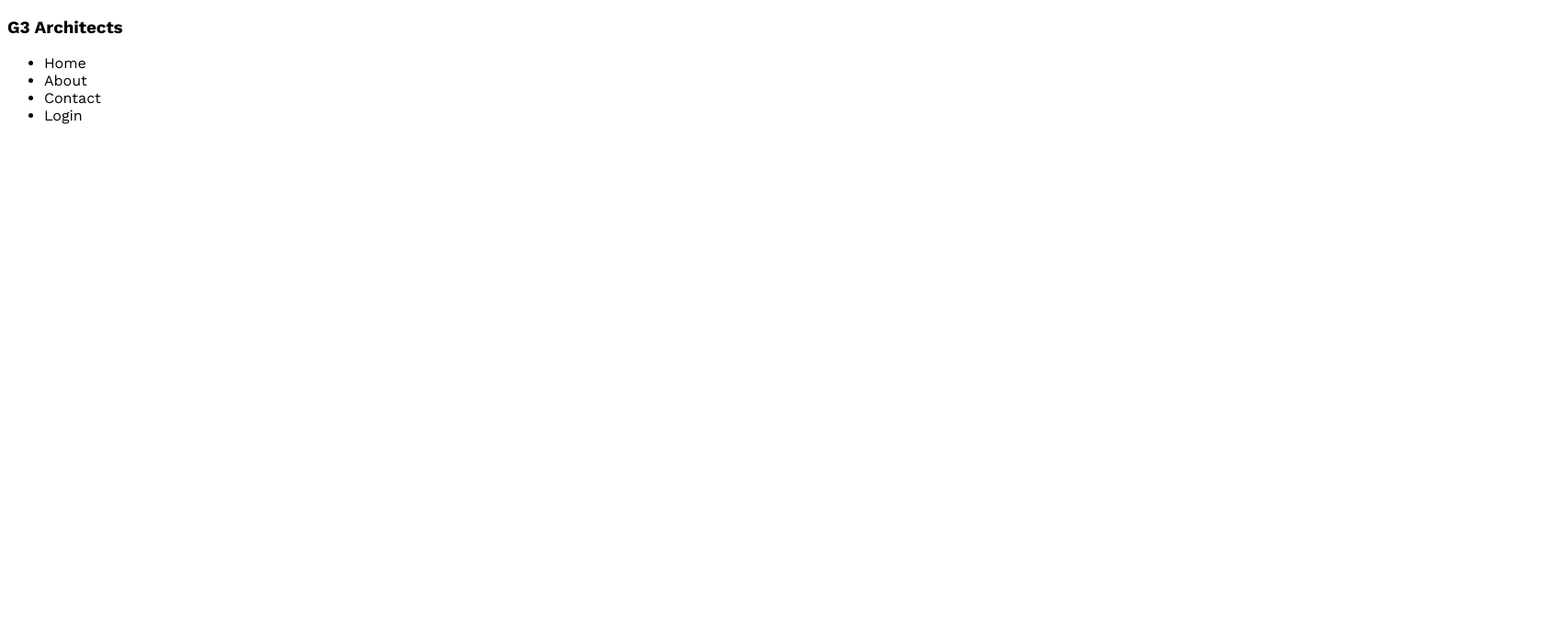
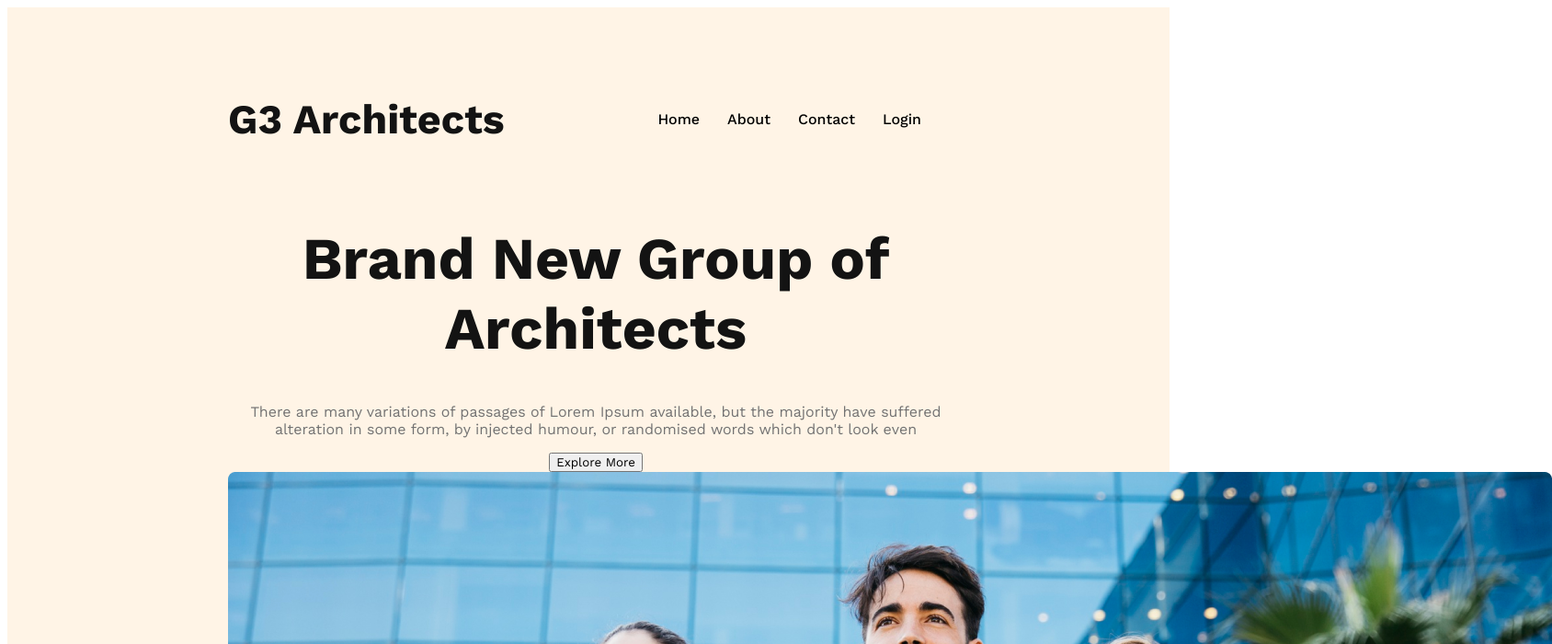
Before and after one commit to MHS676/g3-architect-web, a plain HTML site: page index.html in a window 1280 px wide. Shown: the top 700 px of the page at 92% size, 1688 px wide, since content can reach past the window. Drawn offline with nearby package versions, Linux system fonts and the light colour scheme.

Commit message:
banner content add

```diff
--- a/index.html
+++ b/index.html
@@ -9,7 +9,7 @@
   <body>
     <header>
       <nav>
-        <h3>G3 Architects</h3>
+        <h3 class="nav-title">G3 Architects</h3>
         <ul>
           <li><a href=""></a>Home</li>
           <li><a href=""></a>About</li>
@@ -17,6 +17,18 @@
           <li><a href=""></a>Login</li>
         </ul>
       </nav>
+      <div class="banner">
+        <div class="banner-content">
+          <h1 class="banner-title">Brand New Group of Architects</h1>
+          <p class="banner-description">
+            There are many variations of passages of Lorem Ipsum available, but
+            the majority have suffered alteration in some form, by injected
+            humour, or randomised words which don't look even
+          </p>
+          <button class="btn-primary">Explore More</button>
+        </div>
+        <img src="images/banner.png" alt="" />
+      </div>
     </header>
     <main></main>
     <footer></footer>
--- a/styles/styles.css
+++ b/styles/styles.css
@@ -1,5 +1,60 @@
+/* Work sans font from google font */
 @import url("https://fonts.googleapis.com/css2?family=Work+Sans:ital,wght@0,100;0,200;0,300;0,400;0,500;0,600;0,700;0,800;0,900;1,100;1,200;1,300;1,400;1,500;1,600;1,700;1,800;1,900&display=swap");
+
+/* shared styles */
 
 * {
   font-family: "Work Sans", sans-serif;
 }
+
+/* header styles */
+
+header {
+  background: rgba(255, 144, 14, 0.1);
+  padding: 50px 240px;
+}
+
+nav {
+  display: flex;
+  justify-content: space-between;
+  align-items: center;
+}
+
+.nav-title {
+  font-size: 2.8rem;
+  font-weight: 700;
+  color: #131313;
+}
+
+nav > ul {
+  display: flex;
+}
+
+nav li {
+  list-style: none;
+  margin-right: 30px;
+  font-weight: 500;
+  font-size: 1rem;
+}
+
+nav li a {
+  text-decoration: none;
+  color: #424242;
+}
+
+/* banner  styles */
+
+.banner-content {
+  min-width: 800px;
+  text-align: center;
+  margin: 0 auto;
+}
+
+.banner-title {
+  font-size: 4rem;
+  font-weight: 700;
+  color: #131313;
+}
+.banner-description {
+  color: #727272;
+}
```
